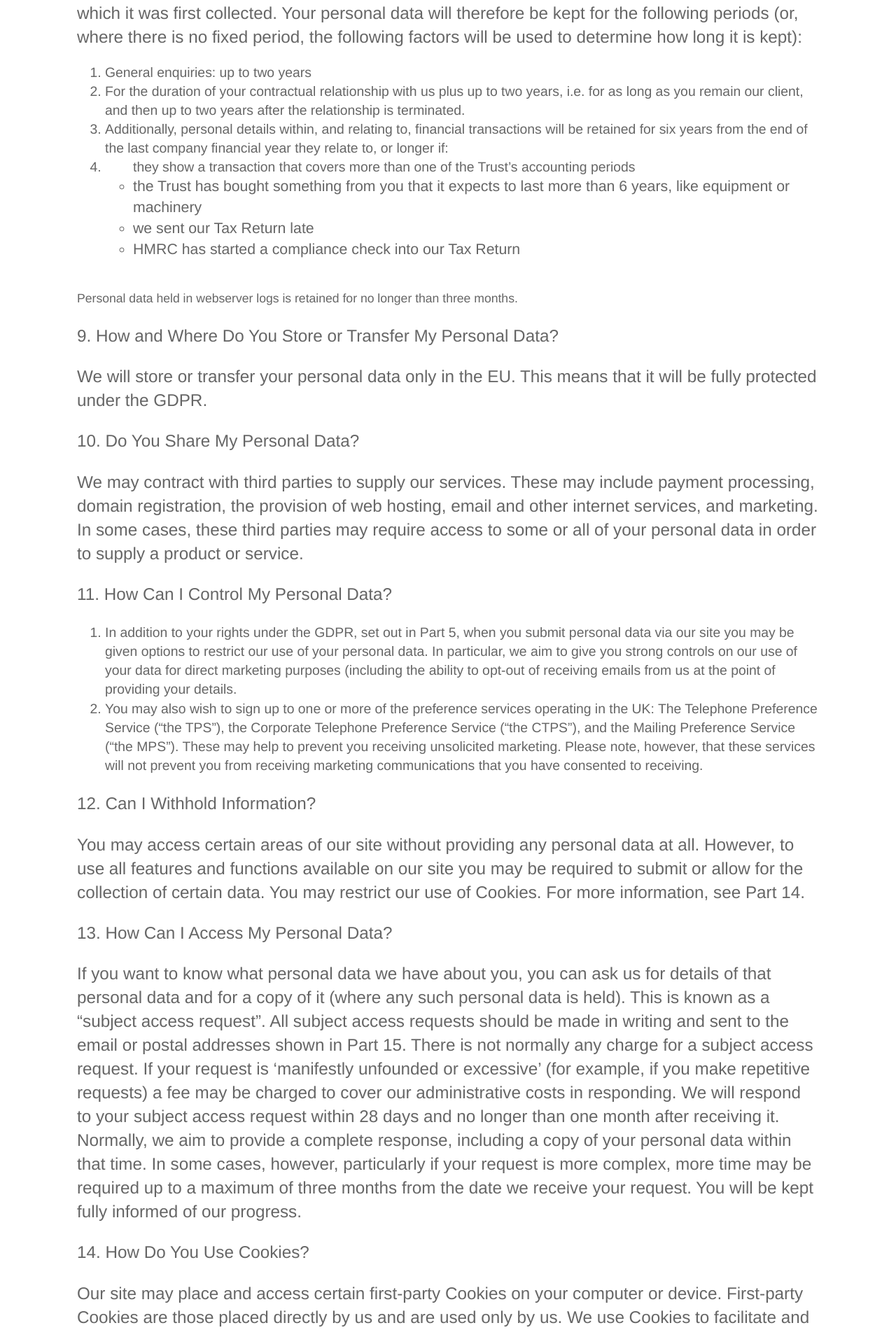
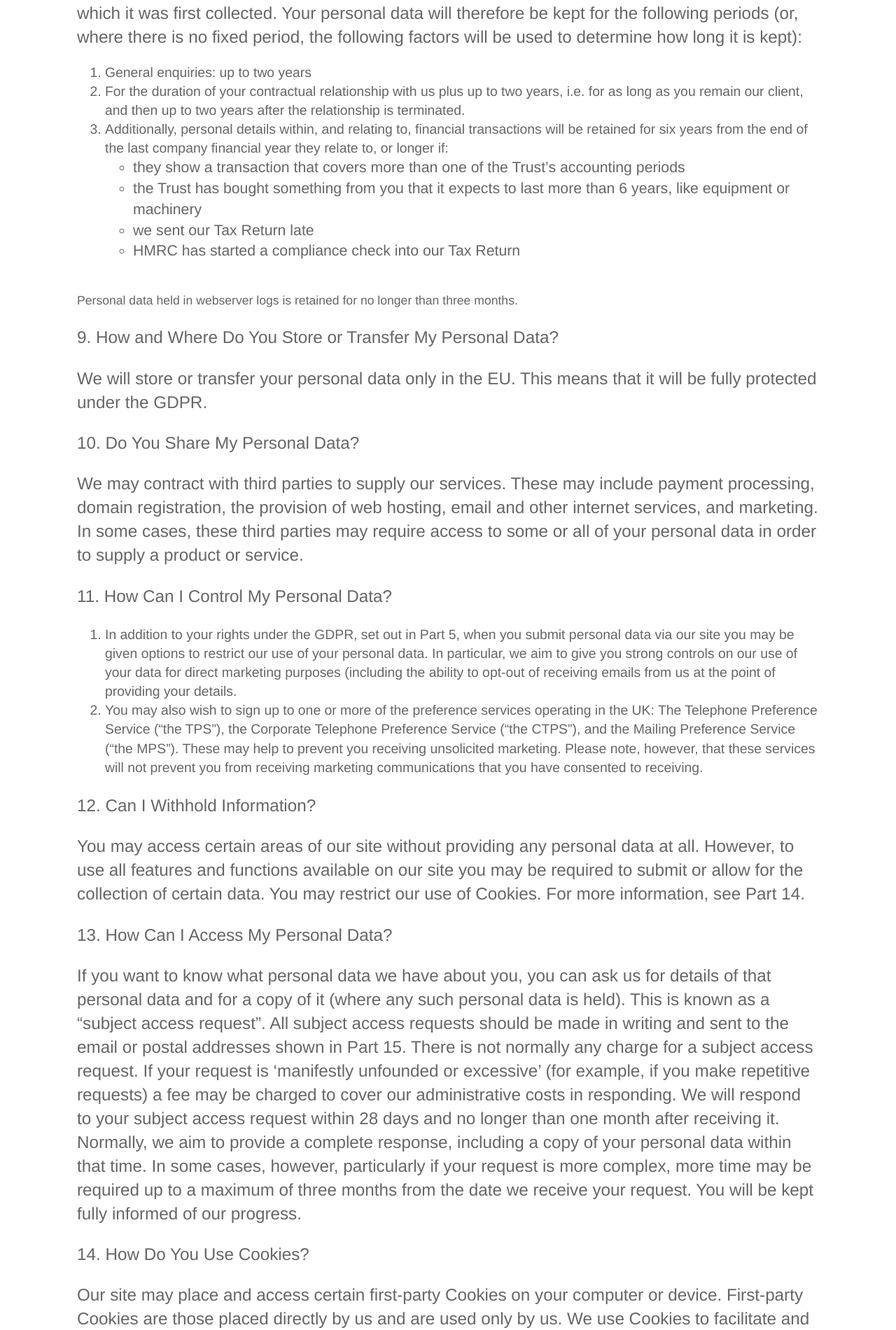
Before and after one commit to chriswilde1946/goodneighboursrp.org.uk, a Jekyll site: the page built from PrivacyPolicy.html, in a window 1280 px wide. Shown: the part 3427-5327 px from the top of the page at 70% size. Built offline with Jekyll 4.4.1, drawn with Linux system fonts in a browser that asks for light colours.

```diff
--- a/PrivacyPolicy.html
+++ b/PrivacyPolicy.html
@@ -84,8 +84,8 @@ With your permission and/or where permitted by law, we may also use your persona
 <ol><li>	General enquiries: up to two years
 <li>	For the duration of your contractual relationship with us plus up to two years, i.e. for as long as you remain our client, and then up to two years after the relationship is
 terminated.
-<li>	Additionally, personal details within, and relating to, financial transactions will be retained for six years from the end of the last company financial year they relate to, or longer if:
-<li><ul>	they show a transaction that covers more than one of the Trust’s accounting periods
+<li>	Additionally, personal details within, and relating to, financial transactions will be retained for six years from the end of the last company financial year they relate to, or longer if:<ul>
+<li>	they show a transaction that covers more than one of the Trust’s accounting periods
 <li>	the Trust has bought something from you that it expects to last more than 6 years, like equipment or machinery
 <li>	we sent our Tax Return late
 <li>	HMRC has started a compliance check into our Tax Return</ol><br>
```
